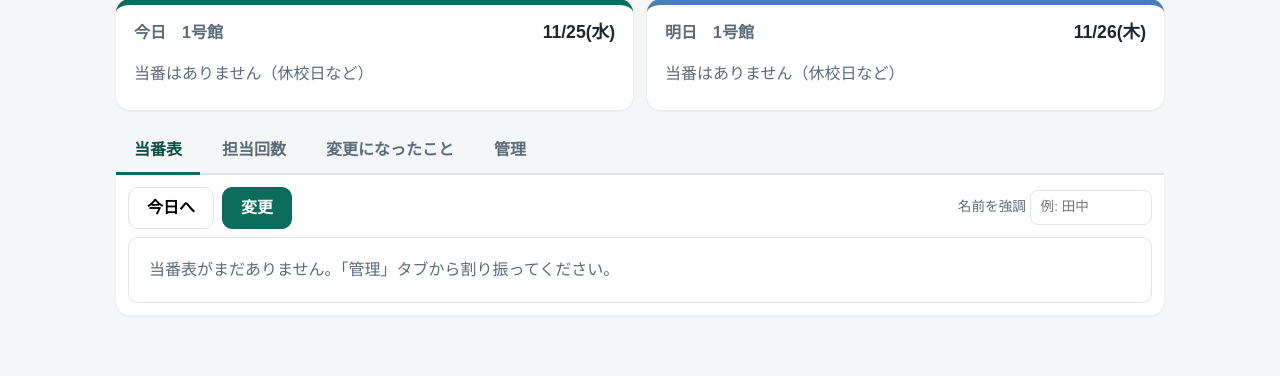
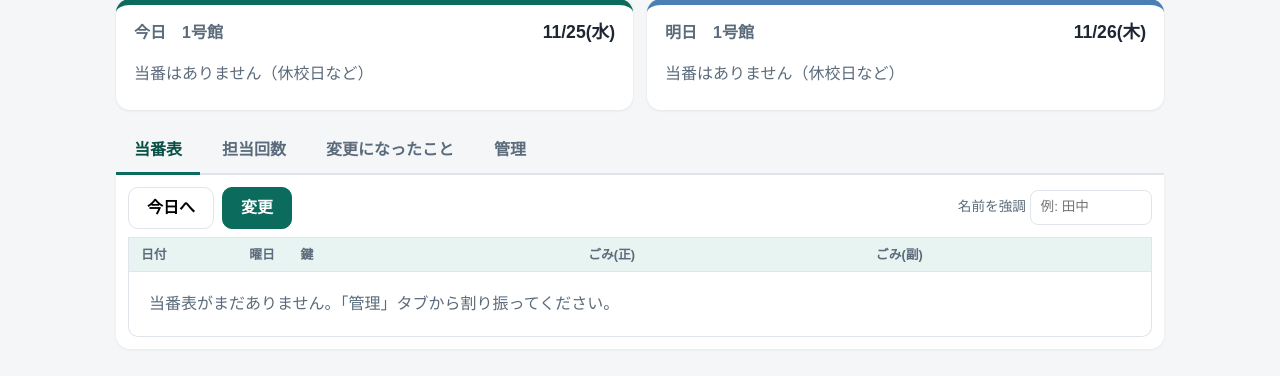
Before and after one commit to hishigeki/toban-board, a Flask app: page /1 in a window 1280 px wide. Shown: the part 137-513 px from the top of the page. Run offline with Flask 3, Linux system fonts and the light colour scheme; lists and menus that the app fills with data are empty.

Commit message:
fix: 月の見出しに表の見出し（日付・鍵…）が隠れる表示崩れ → 見出しを表の上に固定
Co-Authored-By: Claude Sonnet 5.5 <noreply@anthropic.com>
Claude-Session: https://claude.ai/code/session_01AzQuJnEhSK2XtEuhCBMSyd

```diff
--- a/toban/static/app.js
+++ b/toban/static/app.js
@@ -2,6 +2,7 @@
   const B = Number(document.body.dataset.b);
   const DOW = "日月火水木金土";
   const SLOT_LABEL = { kagi: "鍵", gomi1: "ごみ(正)", gomi2: "ごみ(副)" };
+  const COLS = '<colgroup><col class="c1"><col class="c2"><col><col><col></colgroup>';
   const typeOf = (s) => (s === "kagi" ? "kagi" : "gomi");
   let S = null; // サーバーの状態
   let mode = false;
@@ -98,7 +99,7 @@
         if (cur) html += `</tbody></table></div>`;
         cur = ym;
         const [y, m] = ym.split("-");
-        html += `<div class="month" id="m-${ym}"><h3>${y}年${+m}月</h3><table class="duties"><thead><tr><th>日付</th><th>曜日</th><th>鍵</th><th>ごみ(正)</th><th>ごみ(副)</th></tr></thead><tbody>`;
+        html += `<div class="month" id="m-${ym}"><h3>${y}年${+m}月</h3><table class="duties">${COLS}<tbody>`;
       }
       const cls = r.date < S.today ? "past" : r.date === S.today ? "today" : r.date === S.tomorrow ? "tomorrow" : "";
       html += `<tr class="${cls}" id="r-${r.date}"><td class="date">${md(r.date)}</td><td class="dow">${r.dow}</td>
@@ -112,7 +113,7 @@
     const sc = $("scroller");
     let row = $("r-" + S.today) || [...sc.querySelectorAll("tr[id^=r-]")].find((tr) => tr.id.slice(2) >= S.today);
     if (!row) return;
-    const hdr = row.closest(".month").querySelector("h3").offsetHeight + 34;
+    const hdr = row.closest(".month").querySelector("h3").offsetHeight + 4;
     const y = row.getBoundingClientRect().top - sc.getBoundingClientRect().top + sc.scrollTop - hdr;
     sc.style.scrollBehavior = smooth ? "smooth" : "auto";
     sc.scrollTop = Math.max(0, y);
--- a/toban/static/style.css
+++ b/toban/static/style.css
@@ -46,13 +46,17 @@ main{max-width:1080px;margin:0 auto;padding:16px}
 .btn:disabled{opacity:.4;cursor:not-allowed}
 .modebar{display:flex;justify-content:space-between;align-items:center;gap:10px;background:#e7f2ff;border:2px solid #7db7ee;border-radius:10px;padding:8px 12px;margin-bottom:8px;flex-wrap:wrap}
 
-.scroller{max-height:62vh;overflow:auto;position:relative;border:1px solid var(--line);border-radius:10px;scroll-behavior:smooth}
+.scroller{max-height:60vh;overflow-y:scroll;position:relative;border:1px solid var(--line);border-top:0;border-radius:0 0 10px 10px;scroll-behavior:smooth}
+.headrow{table-layout:fixed;border:1px solid var(--line);border-bottom:0;border-radius:10px 10px 0 0;width:calc(100% - 0px);padding-right:15px}
+.headrow th{background:var(--accent);padding:7px 12px;font-size:.8rem;color:var(--sub);text-align:left}
+.duties{table-layout:fixed}
+.duties col.c1{width:6.8em}.duties col.c2{width:3.2em}
 .month h3{position:sticky;top:0;z-index:2;margin:0;padding:7px 14px;background:var(--brand-d);color:#fff;font-size:.95rem}
 table{border-collapse:collapse;width:100%}
 .duties th,.duties td{padding:7px 12px;border-bottom:1px solid var(--line);text-align:left}
 .duties thead th{background:var(--accent);font-size:.8rem;color:var(--sub);font-weight:600}
-.duties td.date{white-space:nowrap;font-variant-numeric:tabular-nums;width:5.5em}
-.duties td.dow{width:2.5em;color:var(--sub)}
+.duties td.date{white-space:nowrap;font-variant-numeric:tabular-nums}
+.duties td.dow{color:var(--sub)}
 .duties tr.past{opacity:.5}
 .duties tr.today td{background:var(--today);font-weight:700}
 .duties tr.today td.date::before{content:"今日 ";font-size:.7rem;color:var(--brand-d)}
--- a/toban/templates/index.html
+++ b/toban/templates/index.html
@@ -42,6 +42,8 @@
         <button id="btnCancel" class="btn">やめる</button>
       </div>
     </div>
+    <table class="duties headrow"><colgroup><col class="c1"><col class="c2"><col><col><col></colgroup>
+      <thead><tr><th>日付</th><th>曜日</th><th>鍵</th><th>ごみ(正)</th><th>ごみ(副)</th></tr></thead></table>
     <div id="scroller" class="scroller"></div>
   </section>
 
```
